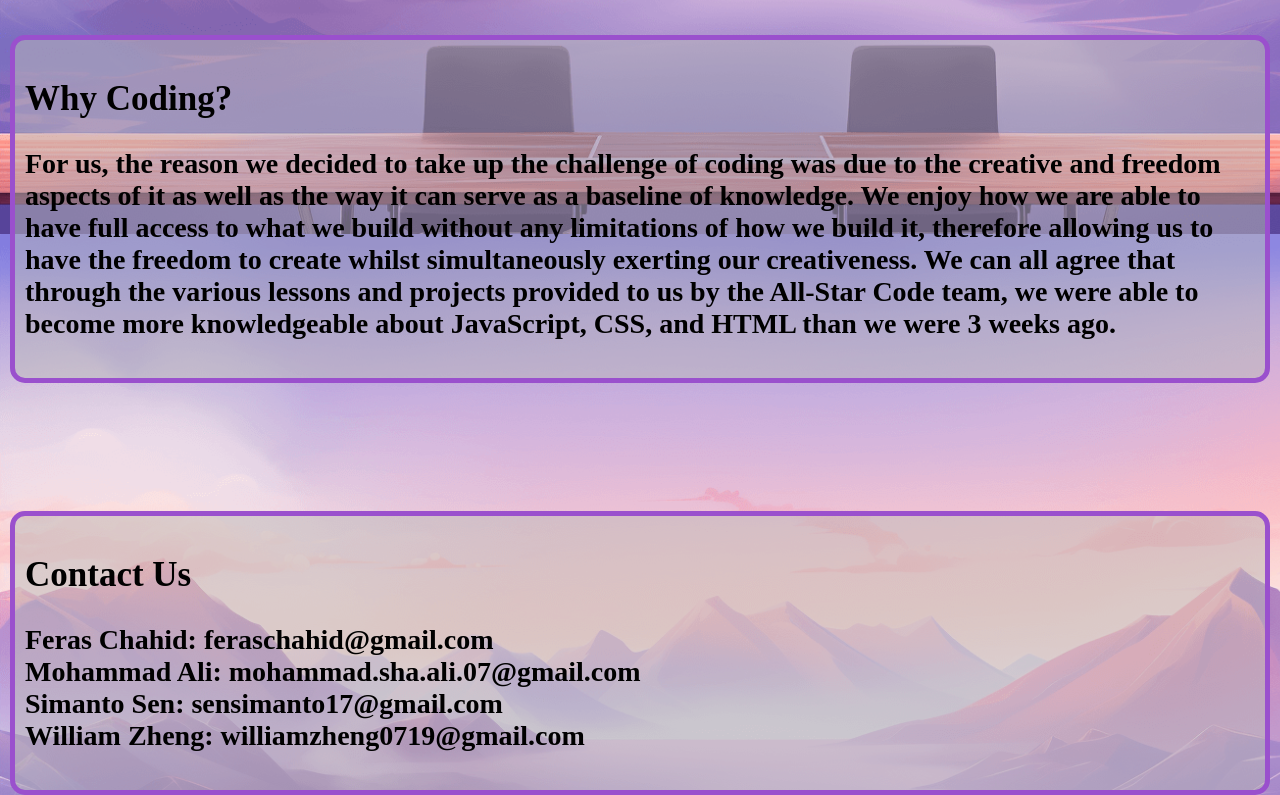
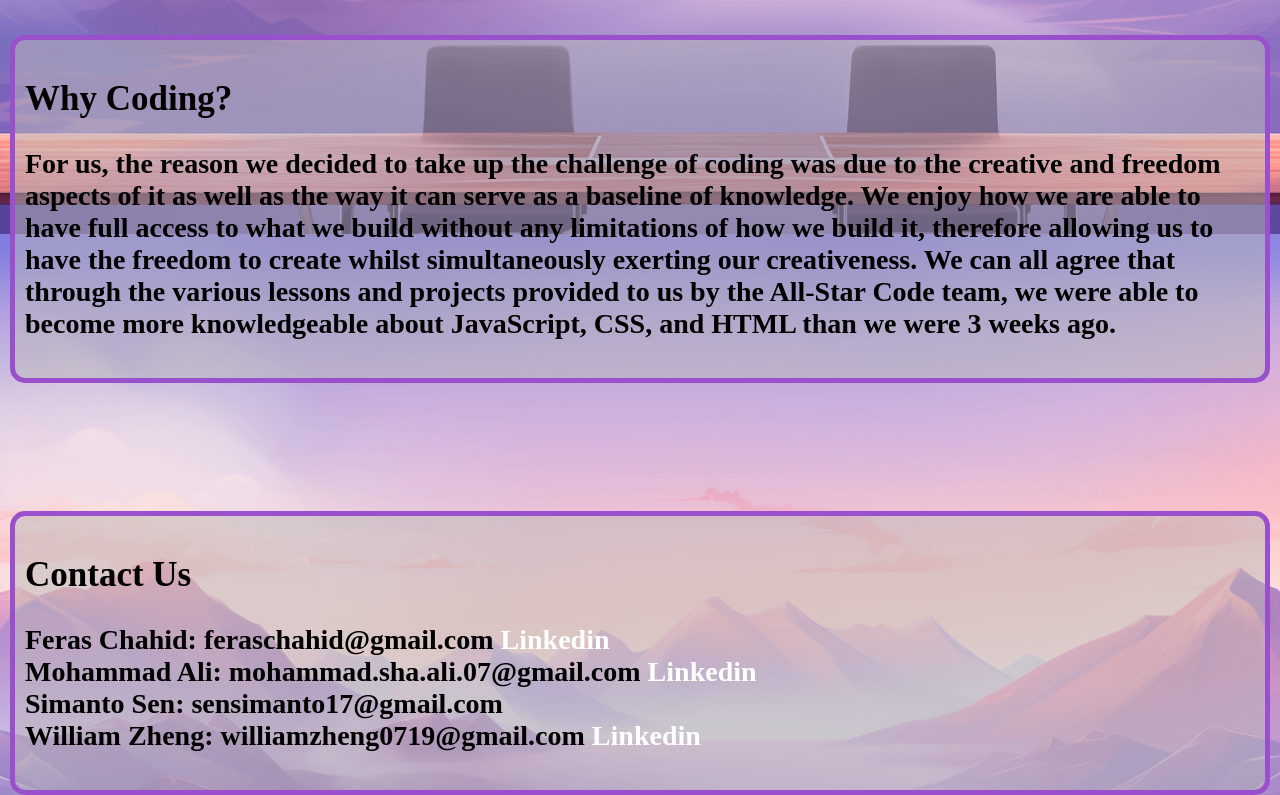
Before and after one commit to Williamz0719/Meet-The-Team-ai-enhanced, a plain HTML site: page index.html in a window 1280 px wide. Shown: the part 1366-2161 px from the top of the page. Drawn offline with Linux system fonts and the light colour scheme.

Commit message:
index.html

```diff
--- a/index.html
+++ b/index.html
@@ -91,13 +91,14 @@
 
     <h2>Contact Us</h2>
     <p>
-        Feras Chahid: feraschahid@gmail.com
+          Feras Chahid: feraschahid@gmail.com
+        <a href="https://www.linkedin.com/in/feras-chahid-7b6a09320/" target="_blank">Linkedin</a>
         <br>
-        Mohammad Ali: mohammad.sha.ali.07@gmail.com
+        Mohammad Ali: mohammad.sha.ali.07@gmail.com  <a href="www.linkedin.com/in/mohammad-ali-z92" target="_blank">Linkedin</a>
         <br>
         Simanto Sen: sensimanto17@gmail.com
         <br>
-        William Zheng: williamzheng0719@gmail.com
+        William Zheng: williamzheng0719@gmail.com <a href="https://www.linkedin.com/in/william-zheng-85ba55321/" target="_blank">Linkedin</a>
     </p>
 
 </div>
```
